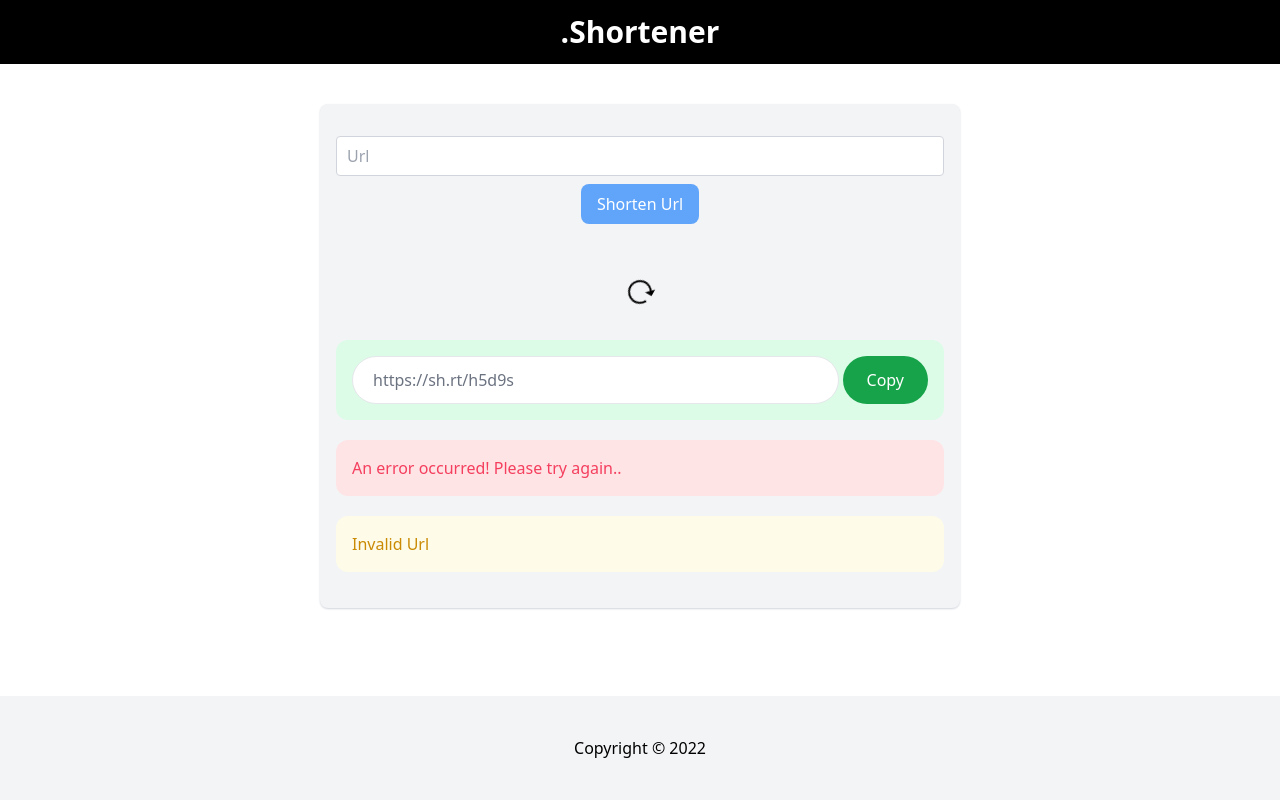
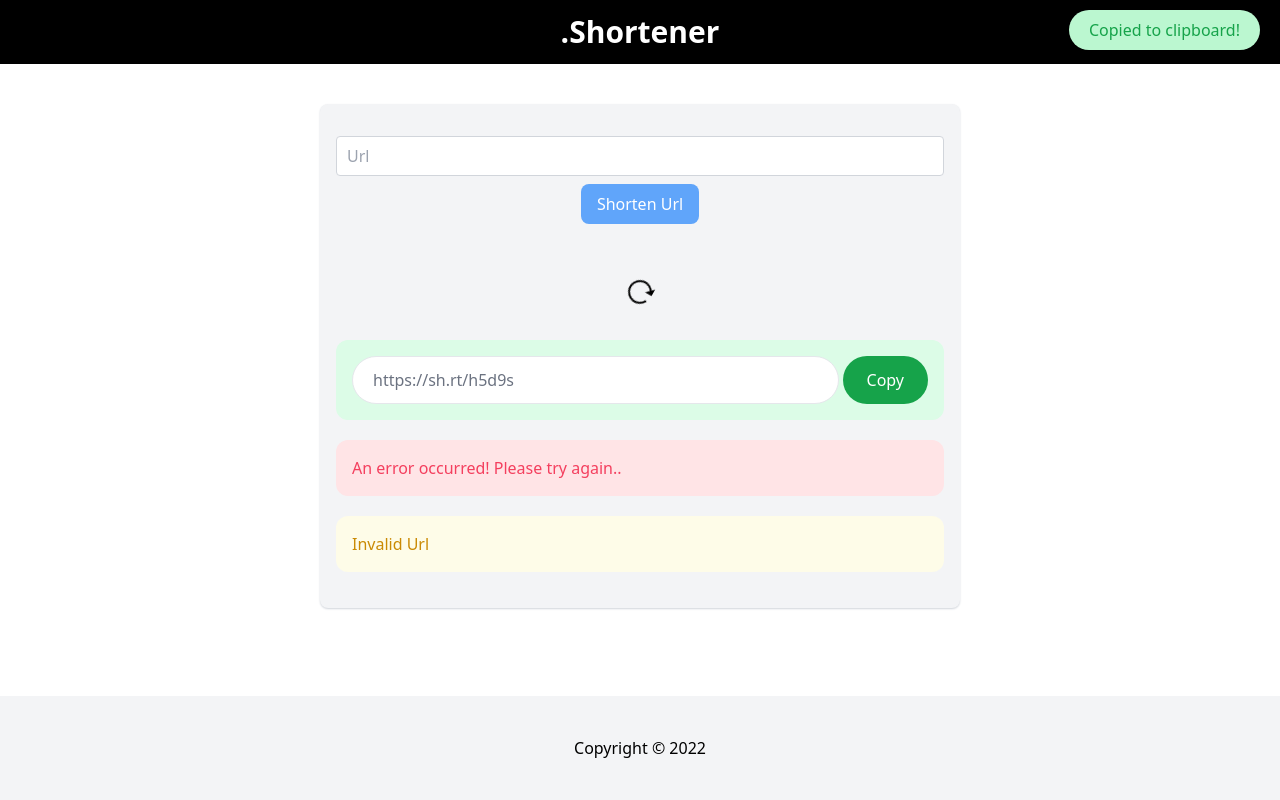
Before and after one commit to gumusali/shortener-tailwind, a website: page index.html in a window 1280 px wide. Drawn offline with Linux system fonts and the light colour scheme.

Commit message:
add notification box

```diff
--- a/index.html
+++ b/index.html
@@ -47,6 +47,9 @@
             <footer class="w-full bg-gray-100 p-10 text-center mt-5">
                 Copyright &copy; 2022
             </footer>
+
+            <!-- notification box -->
+            <div id="notification" class="absolute rounded-full top-[10px] right-5 z-10 py-2 px-5 bg-green-200 text-green-600 text-center">Copied to clipboard!</div>
         </main>
     </body>
 </html>
```
Also changed, not shown: style.css.
